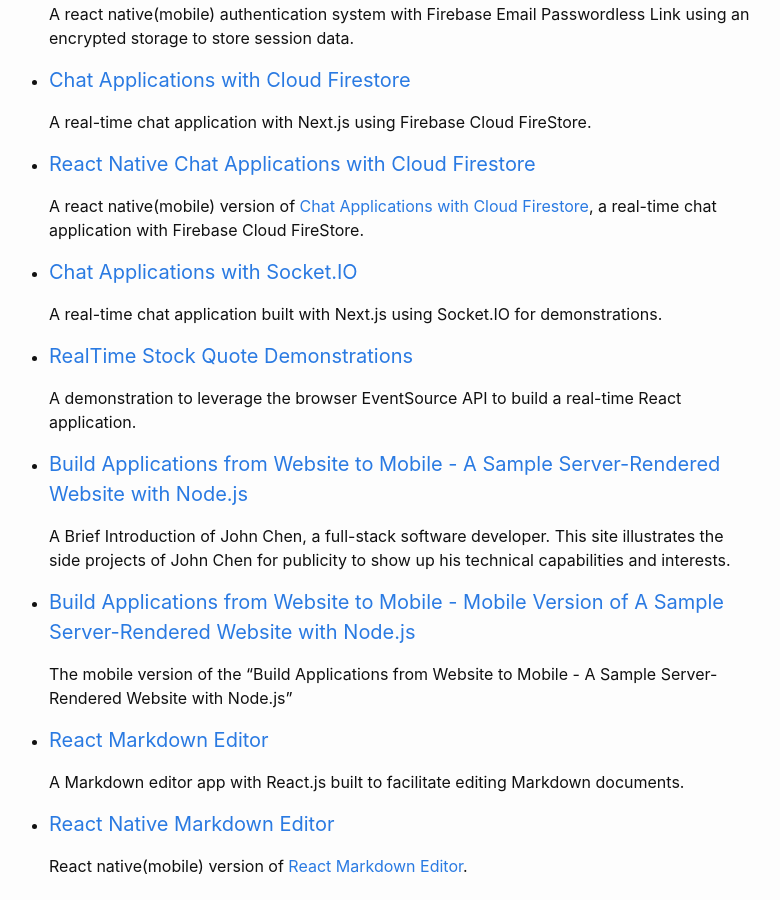
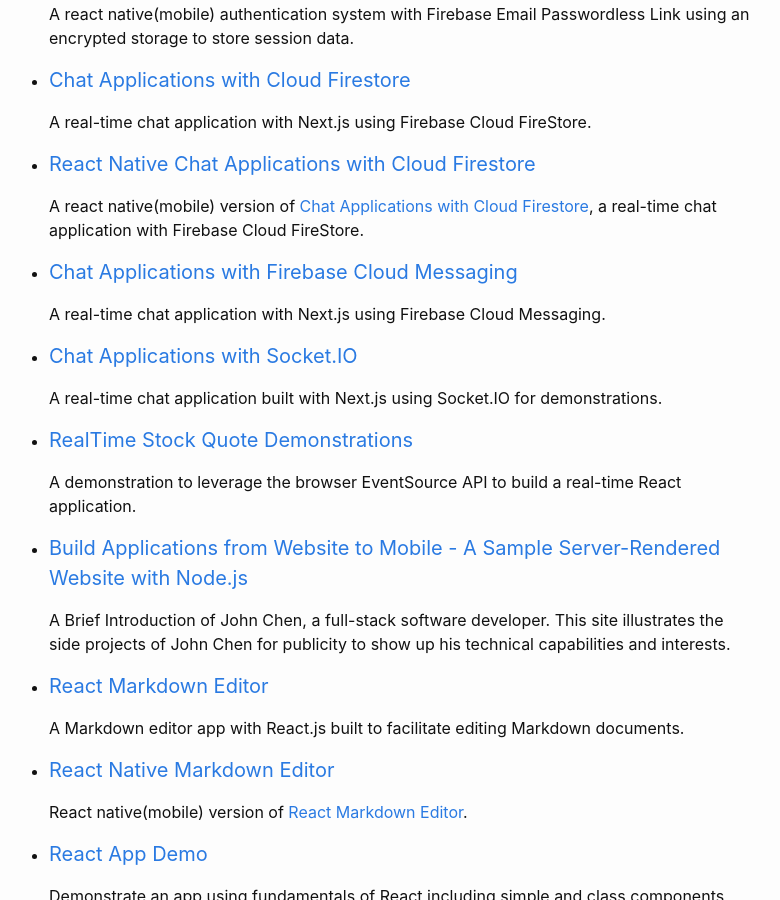
Before and after one commit to jglchen/hackernews-nextjs-apollo, a Jekyll site: the page built from about.md, in a window 1280 px wide and 900 px high, scrolled down 1350 px. Shown: the whole window, without its empty margins (251-1031 px from the left). Built offline with Jekyll 4.4.1, drawn with Linux system fonts in a browser that asks for light colours.

Commit message:
Update about.md

```diff
--- a/about.md
+++ b/about.md
@@ -45,6 +45,9 @@ This is a project of my [Side Project Series](https://jglchen.github.io/), liste
 - #### [React Native Chat Applications with Cloud Firestore](https://jglchen.github.io/firestore-realtime-chat-mobile/)
     A react native(mobile) version of [Chat Applications with Cloud Firestore](https://jglchen.github.io/firestore-realtime-chat/), a real-time chat application with Firebase Cloud FireStore.
 
+- #### [Chat Applications with Firebase Cloud Messaging](https://jglchen.github.io/firebase-realtime-chat/)
+    A real-time chat application with Next.js using Firebase Cloud Messaging.
+
 - #### [Chat Applications with Socket.IO](https://jglchen.github.io/nextjs-socket-chat/)
     A real-time chat application built with Next.js using Socket.IO for demonstrations.
 
@@ -53,9 +56,6 @@ This is a project of my [Side Project Series](https://jglchen.github.io/), liste
 
 - #### [Build Applications from Website to Mobile - A Sample Server-Rendered Website with Node.js](https://jglchen.github.io/nextjs-projects/)
     A Brief Introduction of John Chen, a full-stack software developer. This site illustrates the side projects of John Chen for publicity to show up his technical capabilities and interests.
-
-- #### [Build Applications from Website to Mobile - Mobile Version of A Sample Server-Rendered Website with Node.js](https://jglchen.github.io/react-native-nextjs-projects/)
-    The mobile version of the "Build Applications from Website to Mobile - A Sample Server-Rendered Website with Node.js"
 
 - #### [React Markdown Editor](https://jglchen.github.io/react-md-editor/)
     A Markdown editor app with React.js built to facilitate editing Markdown documents.
```
